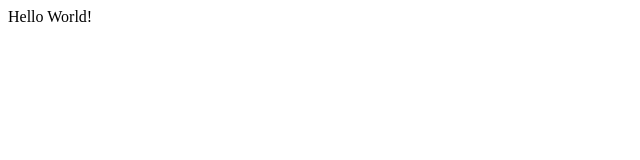
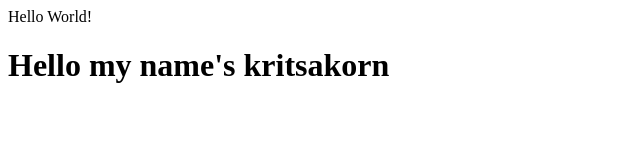
Before and after one commit to kritsakorn-Dev/learn-git, a plain HTML site: page index.html in a window 1280 px wide. Shown: the whole page, without its empty margins (0-640 px from the left). Drawn offline with Linux system fonts and the light colour scheme.

Commit message:
add tag <h1>

```diff
--- a/index.html
+++ b/index.html
@@ -8,5 +8,6 @@
 </head>
 <body>
     Hello World!
+    <h1>Hello my name's kritsakorn</h1>
 </body>
 </html>
```
